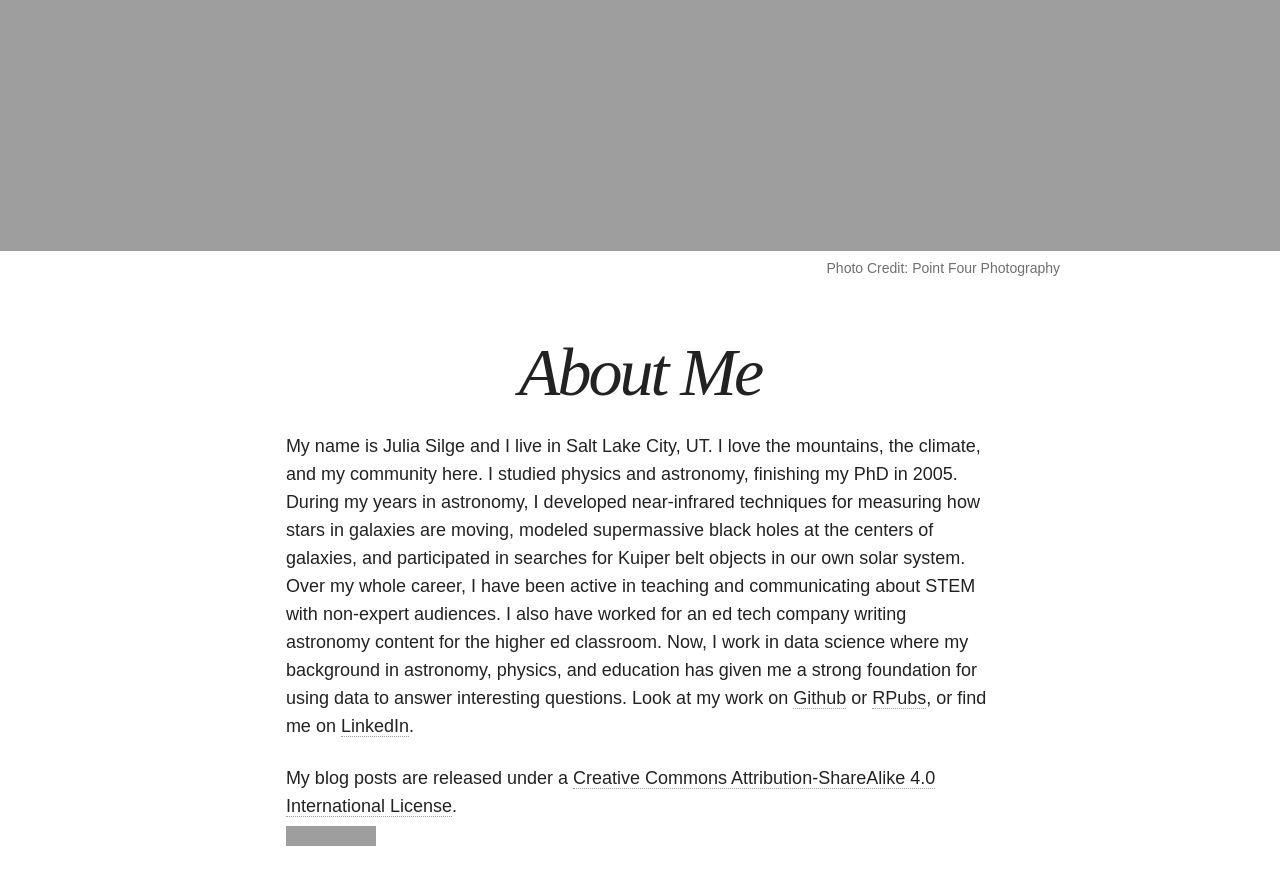
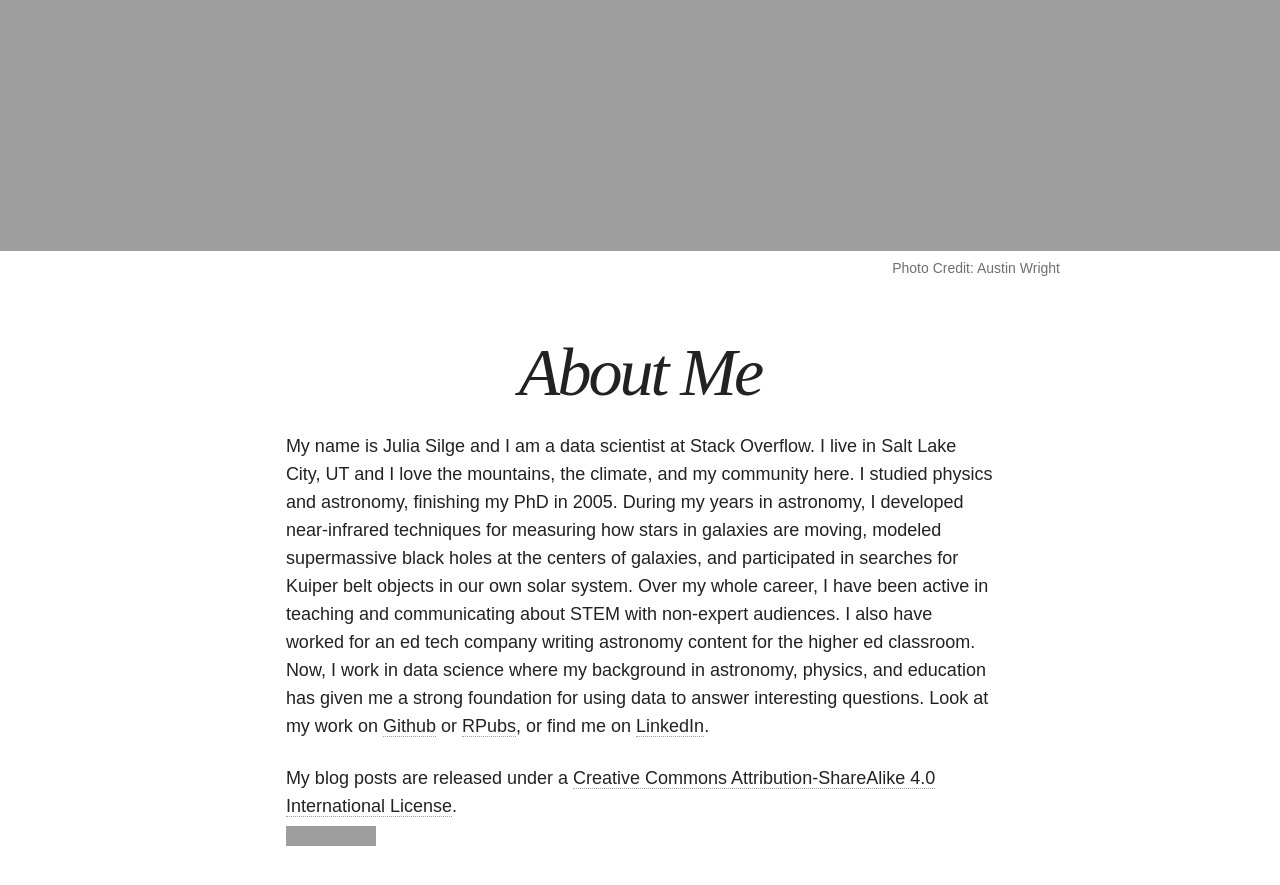
Before and after one commit to juliasilge/old_bloggy_blog, a Jekyll site: the page built from about/index.md, in a window 1280 px wide and 900 px high, scrolled down 863 px. Shown: the top 885 px of the window. Built offline with Jekyll 4.4.1, drawn with Linux system fonts in a browser that asks for light colours; nearby versions of some CDN libraries; grey boxes are pictures that could not be loaded.

Commit message:
New picture, update text

```diff
--- a/about/index.md
+++ b/about/index.md
@@ -2,12 +2,12 @@
 layout: page
 title: About Me
 image:
-  feature: myportraitwide2015.jpg
-  credit: Point Four Photography
-  creditlink: http://www.pointfourphotography.com
+  feature: portraitwide.jpg
+  credit: Austin Wright
+  creditlink: http://www.jaustinwright.com/
 ---
 
-My name is Julia Silge and I live in Salt Lake City, UT. I love the mountains, the climate, and my community here. I studied physics and astronomy, finishing my PhD in 2005. During my years in astronomy, I developed near-infrared techniques for measuring how stars in galaxies are moving, modeled supermassive black holes at the centers of galaxies, and participated in searches for Kuiper belt objects in our own solar system. Over my whole career, I have been active in teaching and communicating about STEM with non-expert audiences. I also have worked for an ed tech company writing astronomy content for the higher ed classroom. Now, I work in data science where my background in astronomy, physics, and education has given me a strong foundation for using data to answer interesting questions. Look at my work on [Github](https://github.com/juliasilge) or [RPubs](http://rpubs.com/juliasilge), or find me on [LinkedIn](https://www.linkedin.com/in/juliasilge).
+My name is Julia Silge and I am a data scientist at Stack Overflow. I live in Salt Lake City, UT and I love the mountains, the climate, and my community here. I studied physics and astronomy, finishing my PhD in 2005. During my years in astronomy, I developed near-infrared techniques for measuring how stars in galaxies are moving, modeled supermassive black holes at the centers of galaxies, and participated in searches for Kuiper belt objects in our own solar system. Over my whole career, I have been active in teaching and communicating about STEM with non-expert audiences. I also have worked for an ed tech company writing astronomy content for the higher ed classroom. Now, I work in data science where my background in astronomy, physics, and education has given me a strong foundation for using data to answer interesting questions. Look at my work on [Github](https://github.com/juliasilge) or [RPubs](http://rpubs.com/juliasilge), or find me on [LinkedIn](https://www.linkedin.com/in/juliasilge).
 
 My blog posts are released under a [Creative Commons Attribution-ShareAlike 4.0 International License](http://creativecommons.org/licenses/by-sa/4.0/).
 <br /><a rel="license" href="https://creativecommons.org/licenses/by-sa/4.0/"><img alt="Creative Commons License" style="border-width:0" src="https://i.creativecommons.org/l/by-sa/4.0/88x31.png" /></a><br />
```
